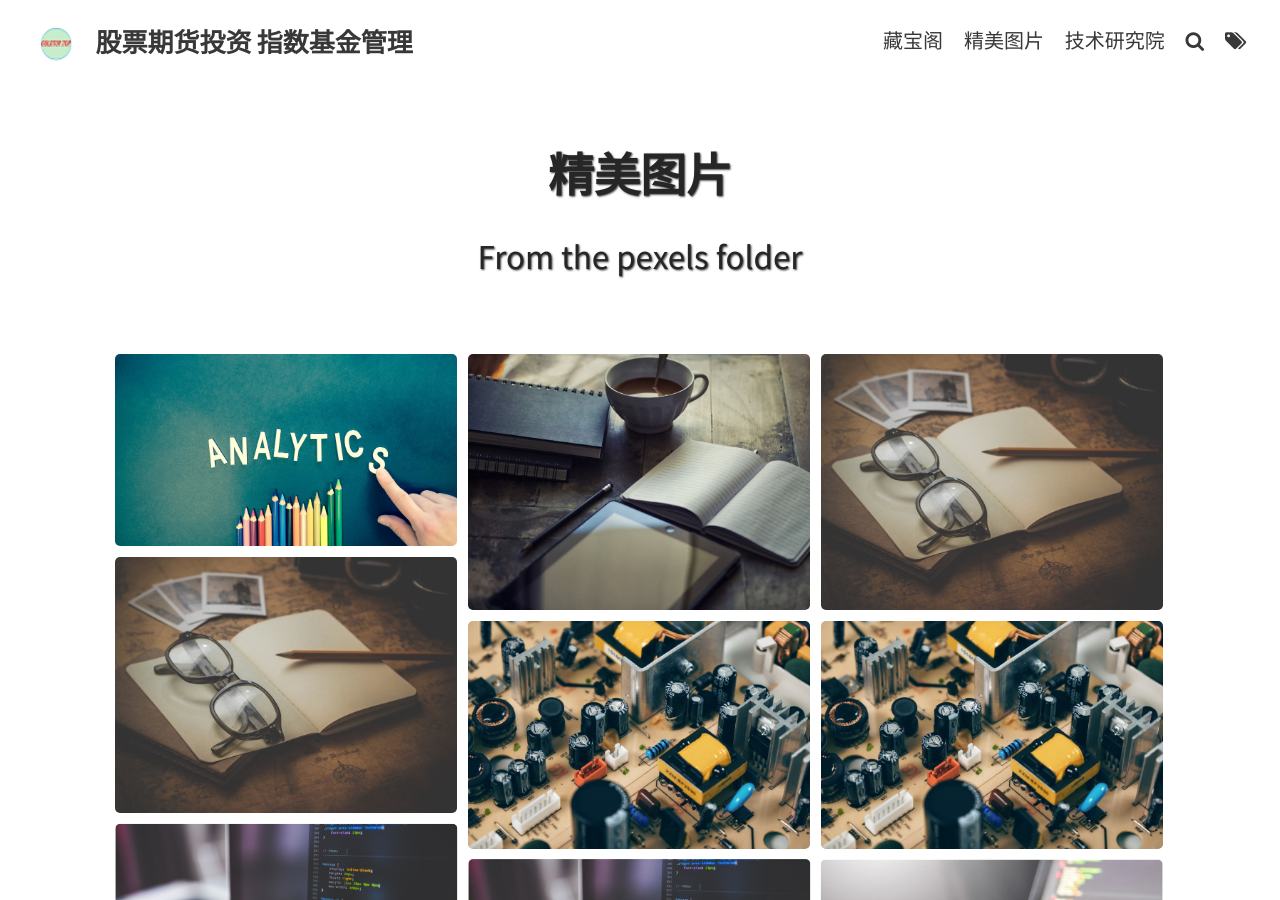
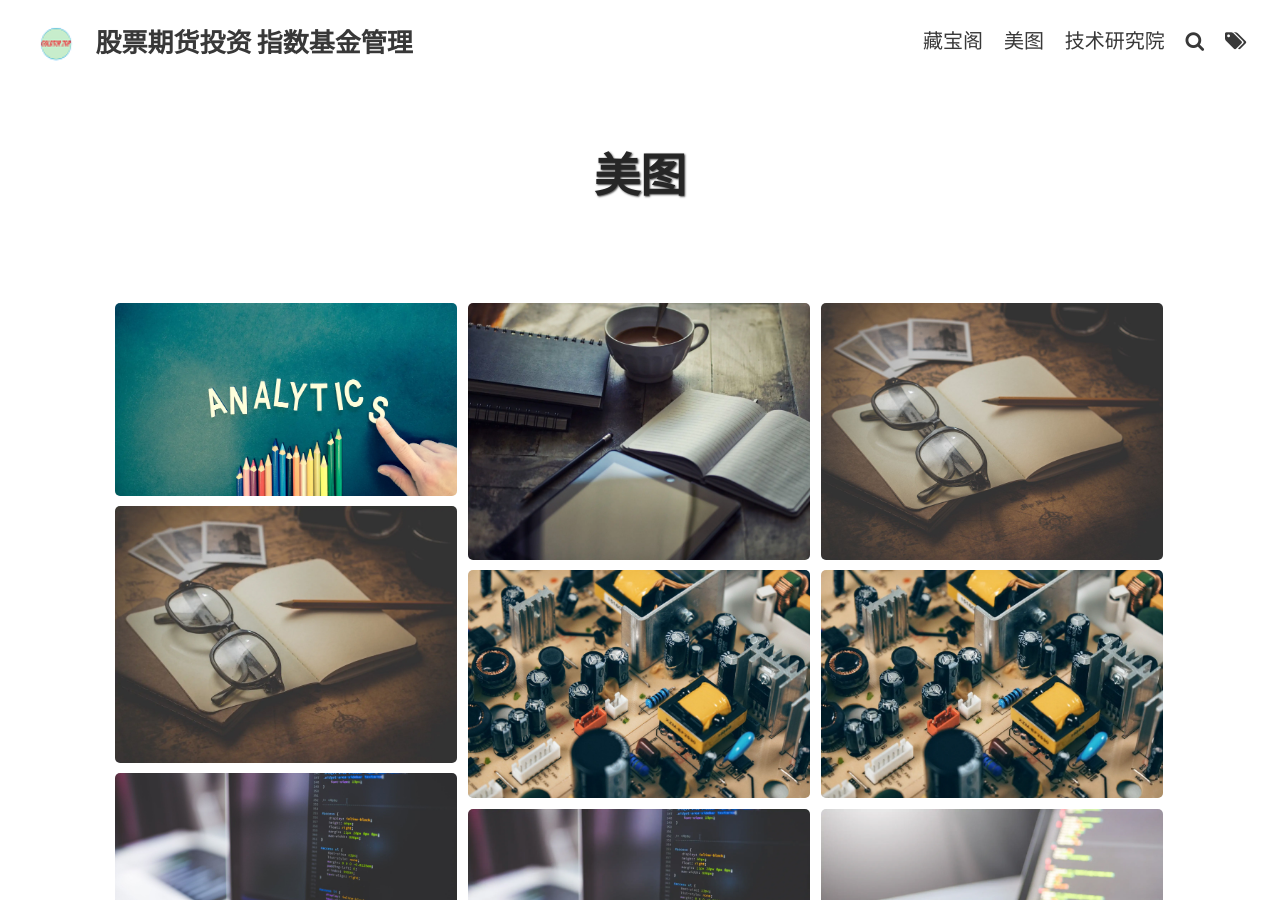
Before and after one commit to pp88top/stock.github.io, a Jekyll site: the page built from pages/gallery.md, in a window 1280 px wide and 900 px high. Built offline with Jekyll 4.4.1, drawn with Linux system fonts in a browser that asks for light colours.

Commit message:
Update gallery.md

```diff
--- a/pages/gallery.md
+++ b/pages/gallery.md
@@ -1,7 +1,7 @@
 ---
 layout: page
-title: 精美图片
-subtitle: From the pexels folder
+title: 美图
+subtitle:
 permalink: /gallery/
 gallery_path: "assets/img/pexels"
 tags: [图片资源]
```
